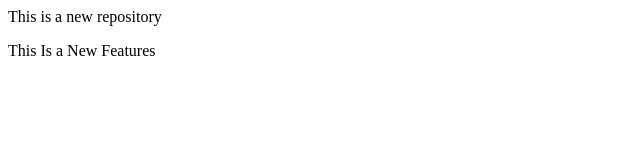
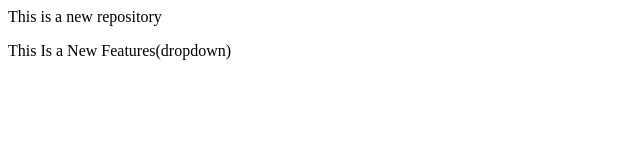
Before and after one commit to HarshAhir04/NewRepo_01, a plain HTML site: page index.html in a window 1280 px wide. Shown: the full height of the page, 0-640 px from the left. Drawn offline with Linux system fonts and the light colour scheme.

Commit message:
add a dropdown

```diff
--- a/index.html
+++ b/index.html
@@ -1,2 +1,2 @@
 <p>This is a new repository</p>
-<p>This Is a New Features</p>
+<p>This Is a New Features(dropdown)</p>
```
